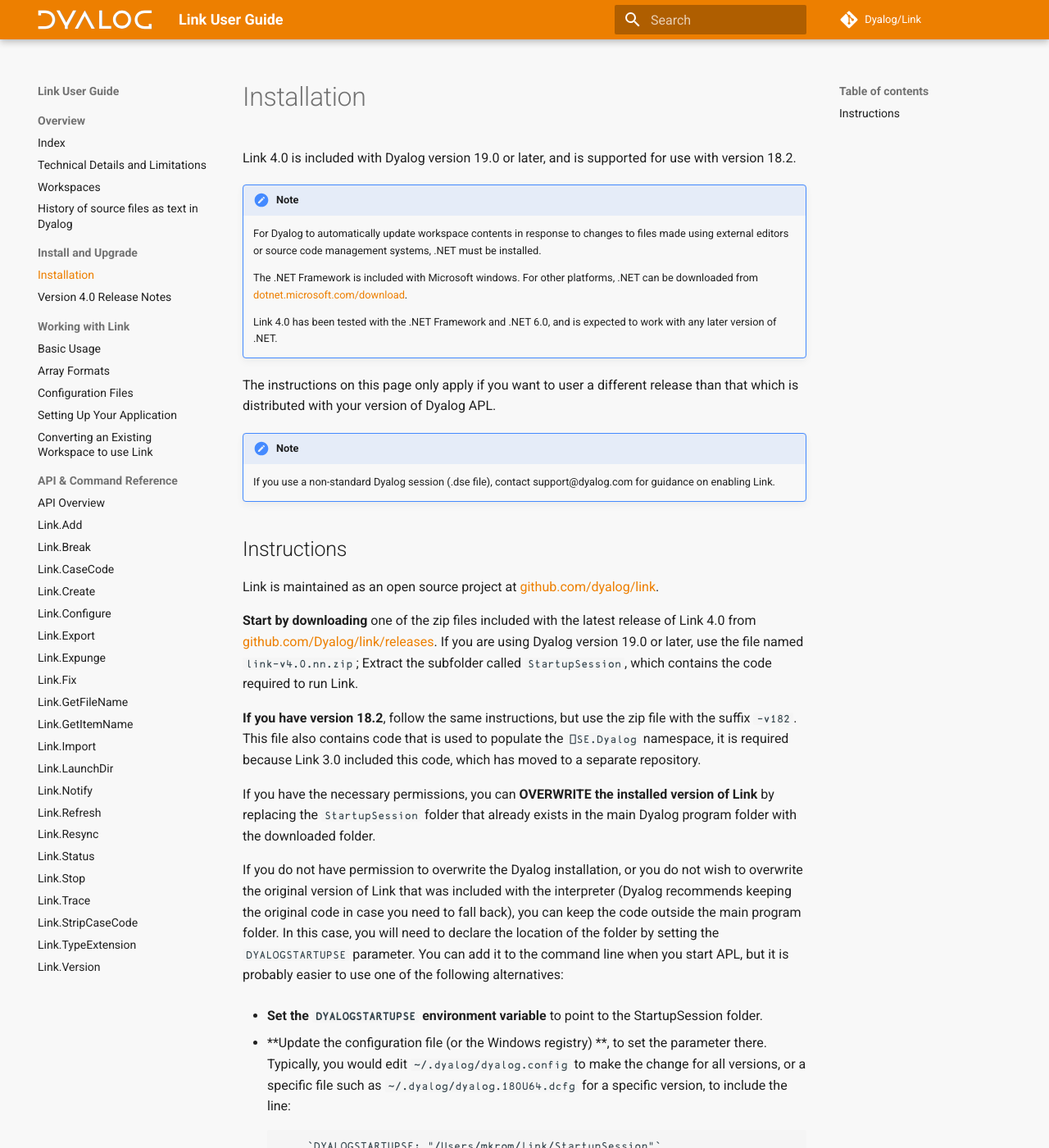
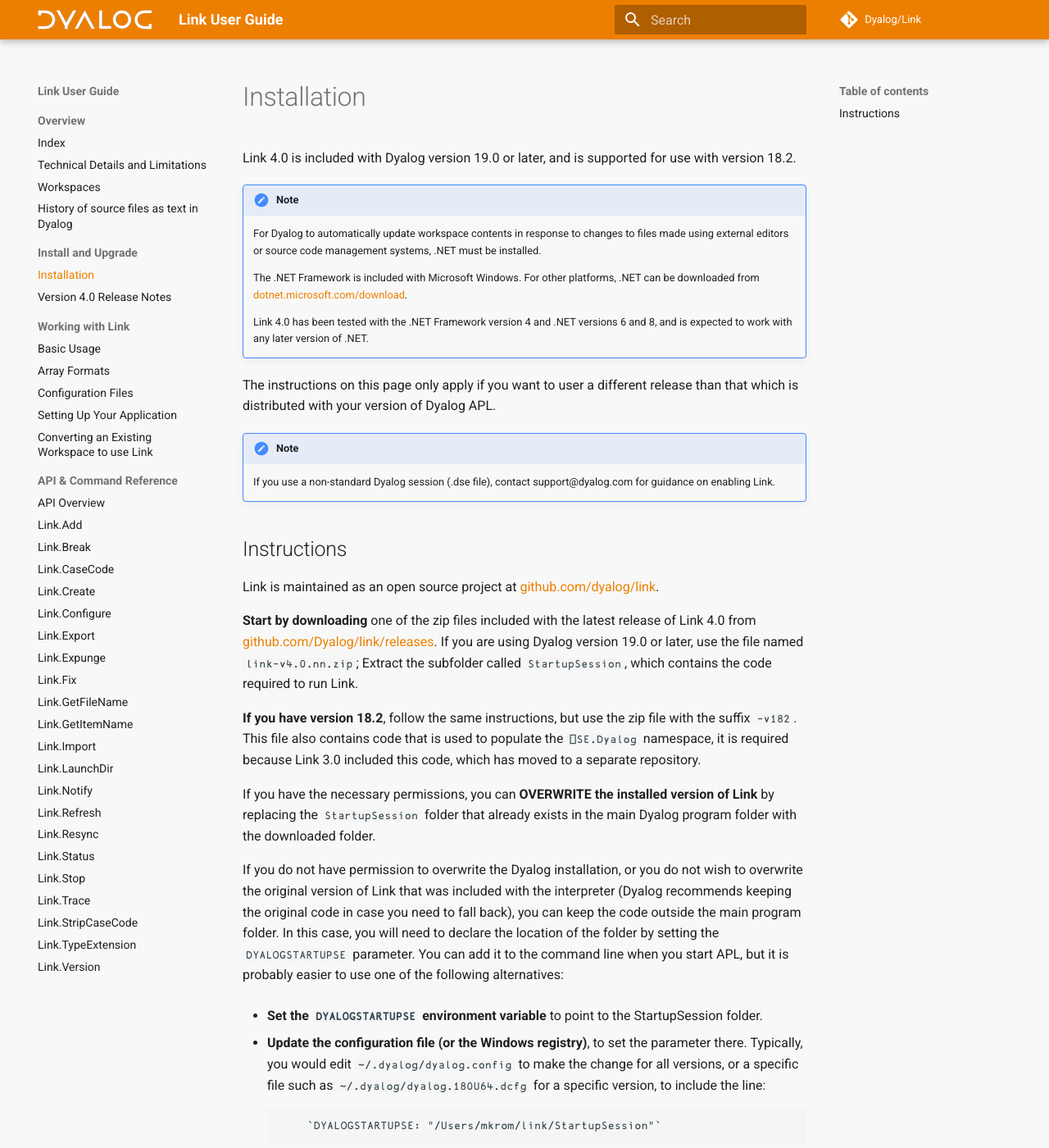
Before and after one commit to Dyalog/link, an MkDocs documentation site: the page built from docs/Usage/Installation.md, in a window 1280 px wide and 1400 px high. Shown: the whole window at 82% size. Built offline with MkDocs 1.6.1 and Material for MkDocs 9.7.7, drawn with Linux system fonts in a browser that asks for light colours; comment, search, counter and statistics services are not loaded.

Commit message:
.net versions

```diff
--- a/docs/Usage/Installation.md
+++ b/docs/Usage/Installation.md
@@ -5,9 +5,9 @@
 !!!Note
 	For Dyalog to automatically update workspace contents in response to changes to files made using external editors or source code management systems, .NET must be installed.
 
-	The .NET Framework is included with Microsoft windows. For other platforms, .NET can be downloaded from [dotnet.microsoft.com/download](https://dotnet.microsoft.com/download).
+	The .NET Framework is included with Microsoft Windows. For other platforms, .NET can be downloaded from [dotnet.microsoft.com/download](https://dotnet.microsoft.com/download).
 
-	Link 4.0 has been tested with the .NET Framework and .NET 6.0, and is expected to work with any later version of .NET.
+	Link 4.0 has been tested with the .NET Framework version 4 and .NET versions 6 and 8, and is expected to work with any later version of .NET.
 
 The instructions on this page only apply if you want to user a different release than that which is distributed with your version of Dyalog APL.
 
@@ -28,6 +28,6 @@
 
 - **Set the `DYALOGSTARTUPSE` environment variable** to point to the StartupSession folder.
 
-- **Update the configuration file (or the Windows registry) **, to set the parameter there. Typically, you would edit `~/.dyalog/dyalog.config` to make the change for all versions, or a specific file such as `~/.dyalog/dyalog.180U64.dcfg` for a specific version, to include the line:
+- **Update the configuration file (or the Windows registry)**, to set the parameter there. Typically, you would edit `~/.dyalog/dyalog.config` to make the change for all versions, or a specific file such as `~/.dyalog/dyalog.180U64.dcfg` for a specific version, to include the line:
 
 		    `DYALOGSTARTUPSE: "/Users/mkrom/link/StartupSession"`
```
